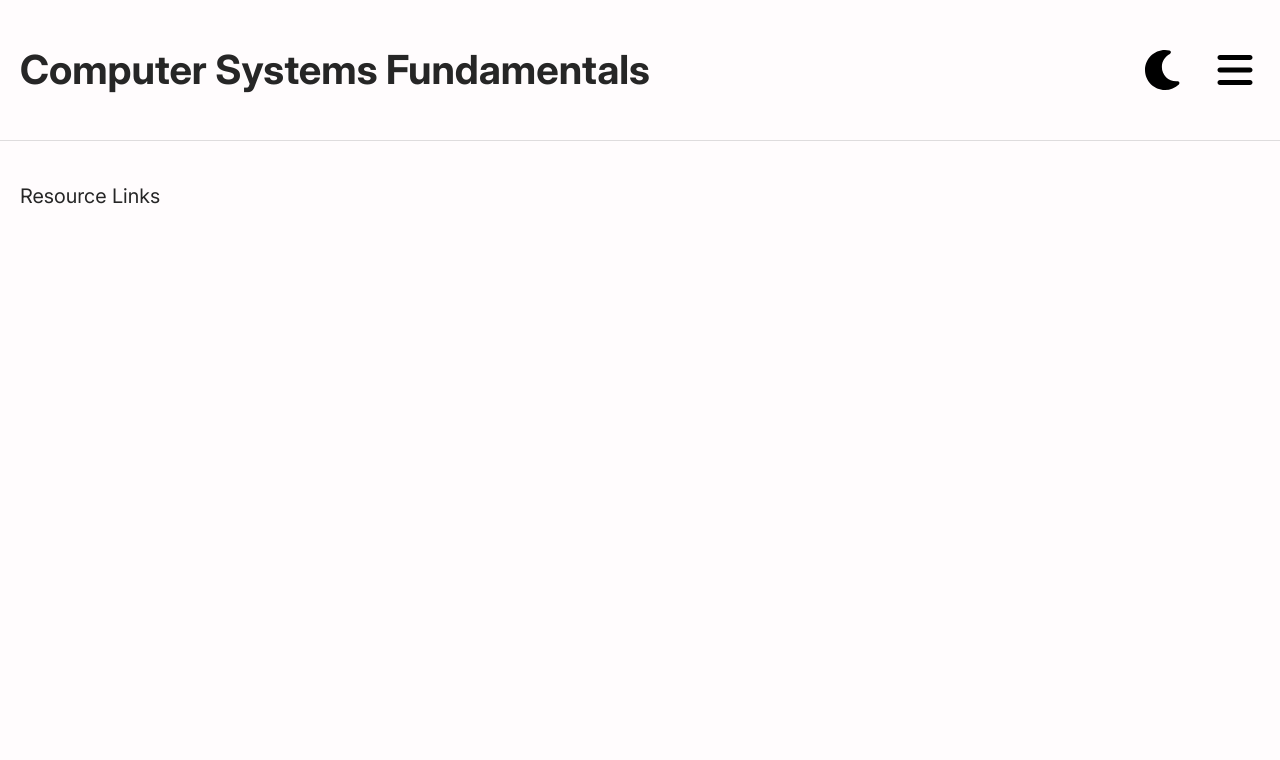
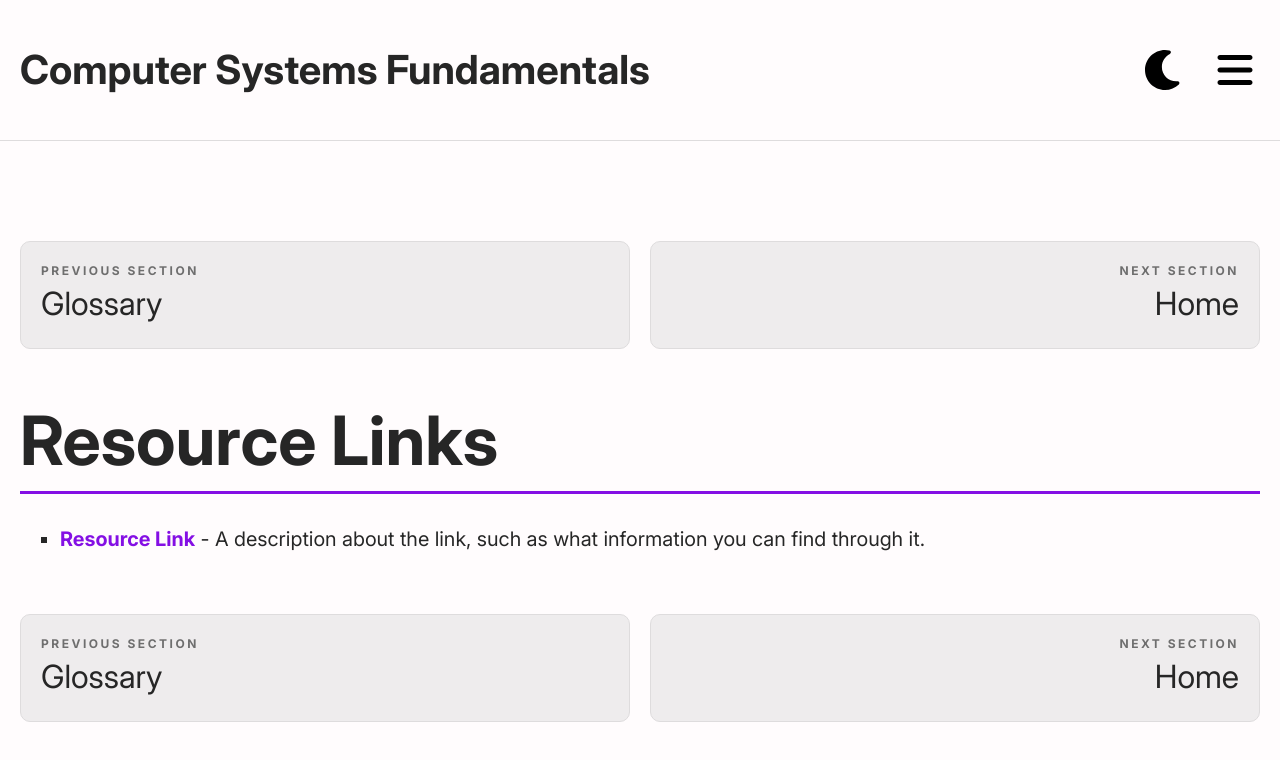
Before and after one commit to Christopher-Cannon/computer-systems-knowledge-base, a Vue app: page /links in a window 1280 px wide. Shown: the top 760 px of the page. Built offline with nearby package versions, Linux system fonts and the light colour scheme.

Commit message:
Update ResourceLinks.vue

```diff
--- a/src/pages/ResourceLinks.vue
+++ b/src/pages/ResourceLinks.vue
@@ -1,13 +1,33 @@
 <script setup>
+import ImageGallery from "../components/common/ImageGallery.vue";
+import MainHeading from "../components/common/MainHeading.vue";
+import MinorHeading from "../components/common/MinorHeading.vue";
+import PrevNextNav from "../components/common/PrevNextNav.vue";
+import SideImage from "../components/common/SideImage.vue";
 
+const prevNextNavData = {
+    prevHref: "/glossary",
+    prevLabel: "Glossary",
+    nextHref: "/",
+    nextLabel: "Home",
+};
 </script>
 
 <template>
     <section class="section wrapper">
-        Resource Links
+        <PrevNextNav :data="prevNextNavData" />
+
+        <MainHeading>Resource Links</MainHeading>
+
+        <ul class="list">
+            <li>
+                <a href="#" class="link">Resource Link</a> - A description about
+                the link, such as what information you can find through it.
+            </li>
+        </ul>
+
+        <PrevNextNav :data="prevNextNavData" />
     </section>
 </template>
 
-<style scoped>
-
-</style>
+<style scoped></style>
```
